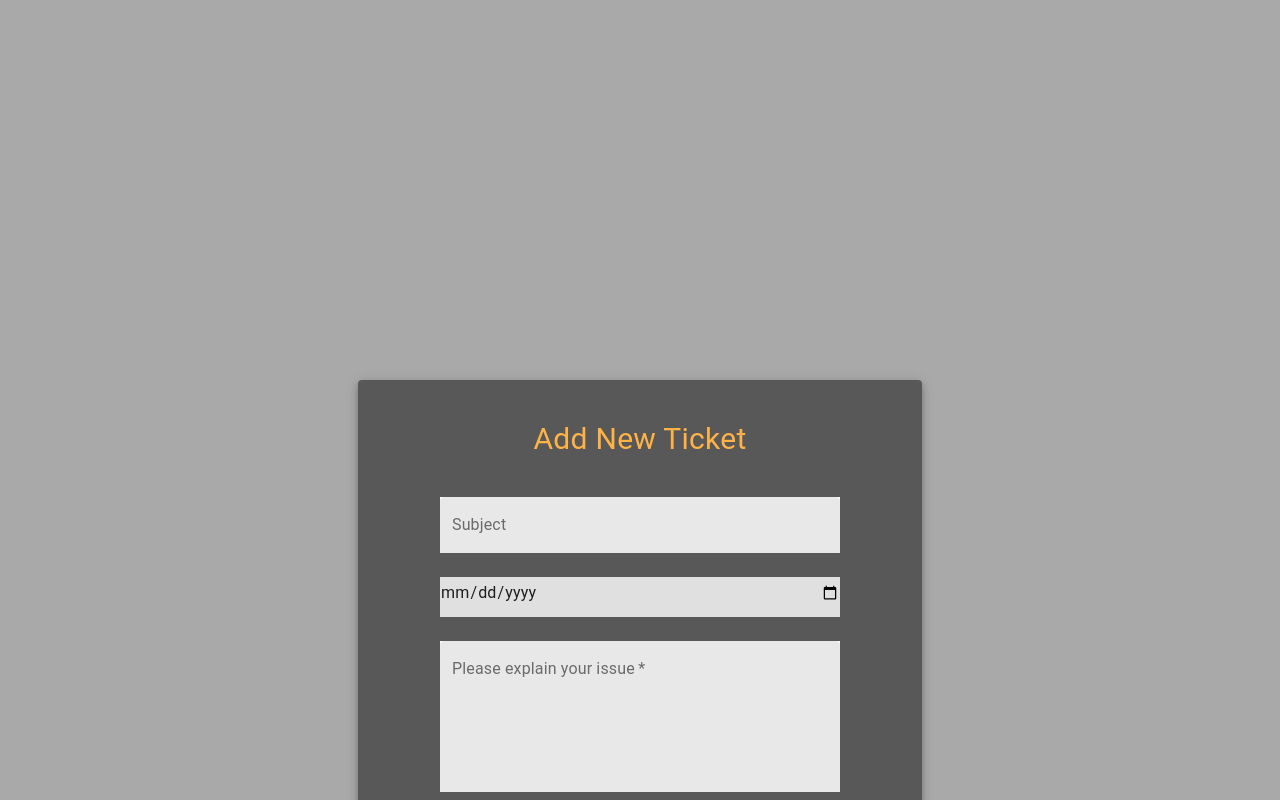
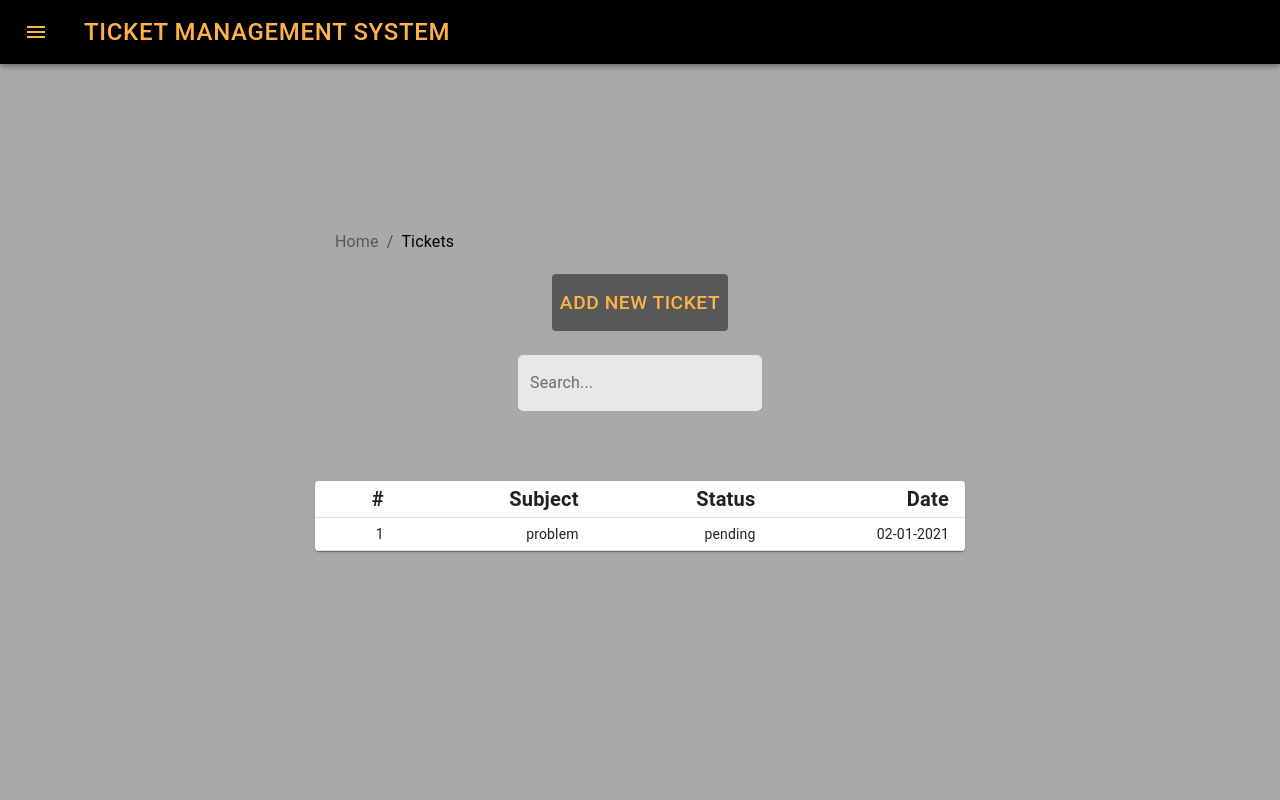
Before and after one commit to Wjpayne/ticket-system, a React (Create React App) app: page / in a window 1280 px wide. Shown: the top 800 px of the page. Built offline with nearby package versions, Linux system fonts and the light colour scheme.

Commit message:
ticket list page

```diff
--- a/src/App.js
+++ b/src/App.js
@@ -1,14 +1,19 @@
 import "./App.css";
-import { Layout } from "./Components/Layout/Layout";
+
 import LandingPage from "./Pages/LandingPage";
 import { AddTicket } from "./Components/NewTicket/AddTicket"
+import  Header  from "./Components/Layout/Header"
+import { TicketList } from "./Pages/TicketList";
+import { Dashboard } from "./Pages/Dashboard";
 
 function App() {
   return (
     <div className="App">
-      {/* <Layout /> */}
+      <Header />
+      {/* <Dashboard /> */}
       {/* <LandingPage /> */}
-      <AddTicket />
+      {/* <AddTicket /> */}
+      <TicketList />
 
     </div>
   );
--- a/src/Components/Layout/Layout.jsx
+++ /dev/null
@@ -1,13 +0,0 @@
-import React from 'react'
-import { Dashboard } from '../../Pages/Dashboard'
-import Header from "./Header"
-
-export const Layout = () => {
-    return (
-        <div>
-            <Header />
-            <Dashboard />
-
-        </div>
-    )
-}
--- a/src/Components/NewTicket/AddTicket.jsx
+++ b/src/Components/NewTicket/AddTicket.jsx
@@ -1,5 +1,7 @@
 import {
+  Breadcrumbs,
   Button,
+  Link,
   makeStyles,
   Paper,
   TextField,
@@ -61,6 +63,20 @@ const addTicketStyles = makeStyles((theme) => ({
     },
     height: "40px",
   },
+  breadcrumb: {
+    left: "30%",
+    position: "relative",
+    top: "25%"
+
+  },
+  link: {
+    color: "#585858",
+    cursor: "pointer"
+
+  },
+  current: {
+    color: "black"
+  }
 }));
 
 export const AddTicket = () => {
@@ -91,6 +107,10 @@ export const AddTicket = () => {
   return (
     <div>
       <div className={classes.div}>
+        <Breadcrumbs className = {classes.breadcrumb} aria-label = "breadcrumb">
+          <Link className = {classes.link}>Home</Link>
+          <Typography className = {classes.current}>Add New Ticket</Typography>
+        </Breadcrumbs>
         <Paper className={classes.paper}>
           <Typography className={classes.title}>Add New Ticket</Typography>
 
--- a/src/Pages/Dashboard.jsx
+++ b/src/Pages/Dashboard.jsx
@@ -1,4 +1,4 @@
-import { Grid, makeStyles, Button, Typography } from "@material-ui/core";
+import { Grid, makeStyles, Button, Typography, Breadcrumbs, Link } from "@material-ui/core";
 import React from "react";
 import { TicketTable } from "../Components/TicketTable/TicketTable";
 
@@ -19,12 +19,18 @@ export const Dashboard = () => {
   const classes = dashboardStyles();
   return (
     <div>
+
       <Grid
         container
         direction="row"
         justify="center"
         alignItems="center"
       >
+        <Grid item>
+          <Breadcrumbs aria-label = "breadcrumb">
+            <Link color = "inherit" href = "/">Home</Link>
+          </Breadcrumbs>
+        </Grid>
         <Grid item>
           <Button className={classes.add}>Add New Ticket</Button>
           <Typography className={classes.text}>Total tickets: 50</Typography>
--- /dev/null
+++ b/src/Pages/TicketList.jsx
@@ -0,0 +1,110 @@
+import {
+  Breadcrumbs,
+  Button,
+  Grid,
+  Link,
+  makeStyles,
+  TextField,
+  Typography,
+} from "@material-ui/core";
+import React, { useEffect, useState } from "react";
+import { TicketTable } from "../Components/TicketTable/TicketTable";
+
+const ticketListStyles = makeStyles(() => ({
+  breadcrumb: {
+    left: "25%",
+    position: "relative",
+    width: "200px",
+  },
+  link: {
+    color: "#585858",
+    cursor: "pointer",
+  },
+  current: {
+    color: "black",
+  },
+  div: {
+    position: "relative",
+    height: "1300px",
+    top: "200px",
+  },
+  add: {
+    fontSize: "1.2rem",
+    backgroundColor: "#585858",
+    color: "#ffb347",
+    height: "57px",
+    top: "20px"
+  },
+
+  text: {
+    marginTop: "30px",
+    fontSize: "20px",
+  },
+
+  search: {
+    backgroundColor: "white",
+    "& .Mui-focused": {
+      color: "#585858",
+    },
+    borderRadius: "5px",
+    top: "-20px",
+  },
+
+  table: {
+    marginTop: "100px",
+  },
+}));
+
+export const TicketList = () => {
+  const classes = ticketListStyles();
+
+  const [value, setValue] = useState("");
+//   const [dispTicket, setDispTicket] = useState([]);
+
+
+
+  useEffect(() => {}, [value, ]);
+
+  const handleOnChange = (e) => {
+    setValue(e.target.value);
+  };
+
+  return (
+    <div className={classes.div} style={{ padding: 30 }}>
+      <Breadcrumbs className={classes.breadcrumb} aria-label="breadcrumb">
+        <Link className={classes.link}>Home</Link>
+        <Typography className={classes.current}>Tickets</Typography>
+      </Breadcrumbs>
+      <Grid
+        spacing={8}
+        container
+        direction="column"
+        justify="center"
+        alignItems="center"
+      >
+        <Grid item>
+          <Button className={classes.add}>Add New Ticket</Button>
+        </Grid>
+        <Grid item>
+          <form>
+            <TextField
+              InputProps={{
+                disableUnderline: true,
+              }}
+              className={classes.search}
+              label="Search..."
+              variant="filled"
+              id="search"
+              name="search"
+              value={value}
+              onChange={handleOnChange}
+            ></TextField>
+          </form>
+          <Grid item>
+            <TicketTable className={classes.table} />
+          </Grid>
+        </Grid>
+      </Grid>
+    </div>
+  );
+};
```
Also changed, not shown: 1 other file (tests, documents, lock files or other folders).
